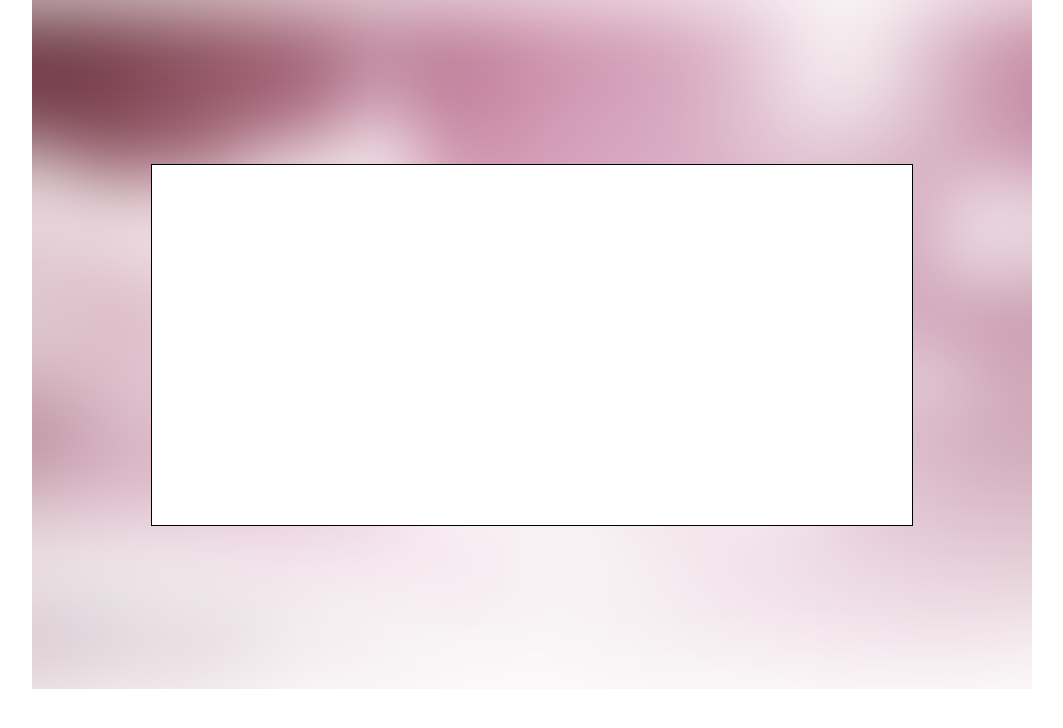
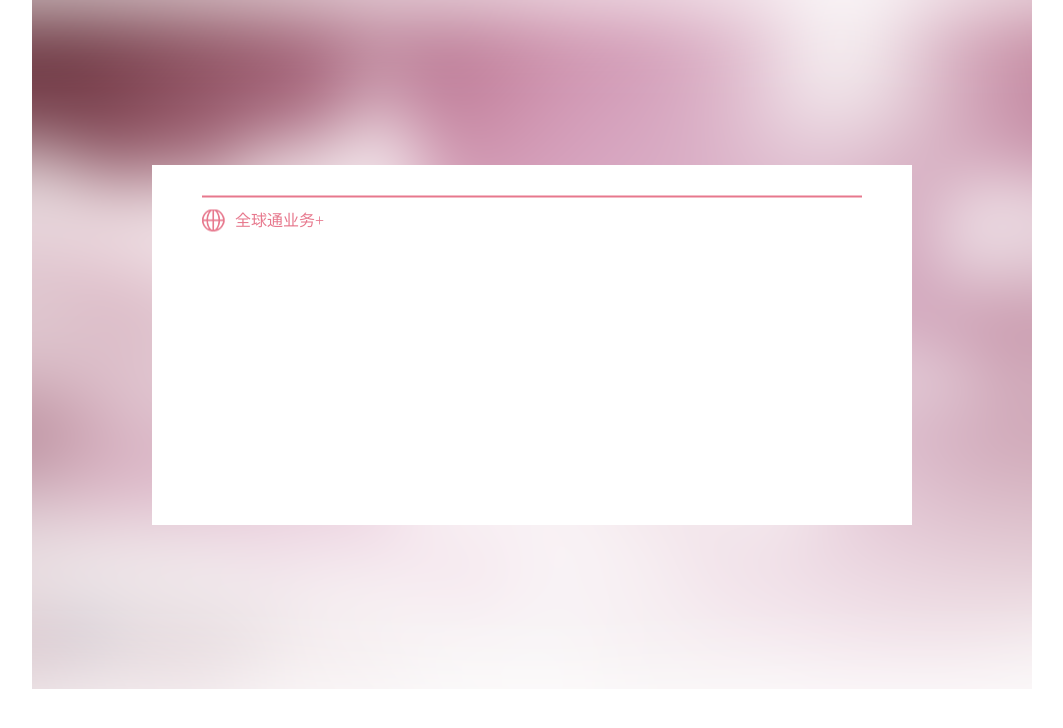
Before and after one commit to wingcarl/fe, a plain HTML site: page miaov/html5/全球通业务模块/全球通业务模块.html in a window 1280 px wide. Shown: the whole page, without its empty margins (108-1171 px from the left). Drawn offline with Linux system fonts and the light colour scheme.

Commit message:
universe modulev1.1

```diff
--- a/miaov/html5/全球通业务模块/全球通业务模块.html
+++ b/miaov/html5/全球通业务模块/全球通业务模块.html
@@ -6,12 +6,22 @@
 	<style>
 		body{margin:0;}
 		.container{width:1000px;height:689px;background:url(img/bg.png);margin:0 auto;}
-		.itembox{width:760px;height:360px;border:1px solid #000;margin:0px auto; position:relative;top:50%;transform: translateY(-50%);background: #fff}
+		.itembox{width:760px;height:360px;margin:0 auto; position:relative;top:50%;transform: translateY(-50%);background: #fff}
+		.pinkbox{width:660px;height:297px;margin:0 auto;border-top:2px solid #e7788d;position:relative;top:50%;transform: translateY(-50%);}
+		.title{height:22px;margin-top:12px;;}
+		.title .logo{float:left;}
+		.title-digi{font-size:16px;line-height:22px;height:22px;color:#e7788d;vertical-align: center;margin-left:10px;float:left;}
 	</style>
 </head>
 <body>
 	<div class=container>
 		<div class="itembox">
+			<div class="pinkbox">
+				<div class="title">
+					<img class="logo" src="img/earth.gif"/>
+					<div class="title-digi">全球通业务+</div>
+				</div>
+			</div>
 		</div>
 	</div>
 </body>
```
Also changed, not shown: miaov/html5/全球通业务模块/img/earth.gif (added), miaov/html5/全球通业务模块/img/music.gif (added).
